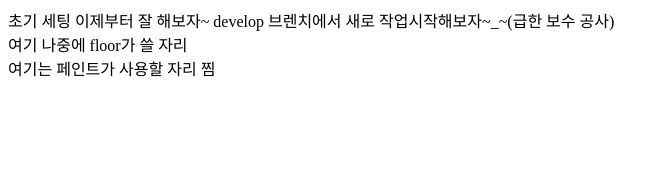
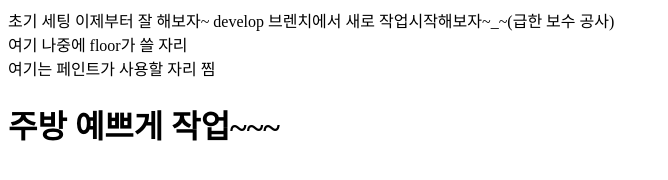
Before and after one commit to Psangjin/webproject, a plain HTML site: page index.html in a window 1280 px wide. Shown: the whole page, without its empty margins (0-668 px from the left). Drawn offline with Linux system fonts and the light colour scheme.

Commit message:
주방 작업 완료

```diff
--- a/index.html
+++ b/index.html
@@ -13,5 +13,7 @@
     <div>여기 나중에 floor가 쓸 자리</div>
     <div>여기는 페인트가 사용할 자리 찜</div>
 
+    <h1>주방 예쁘게 작업~~~</h1>
+
 </body>
 </html>
```
